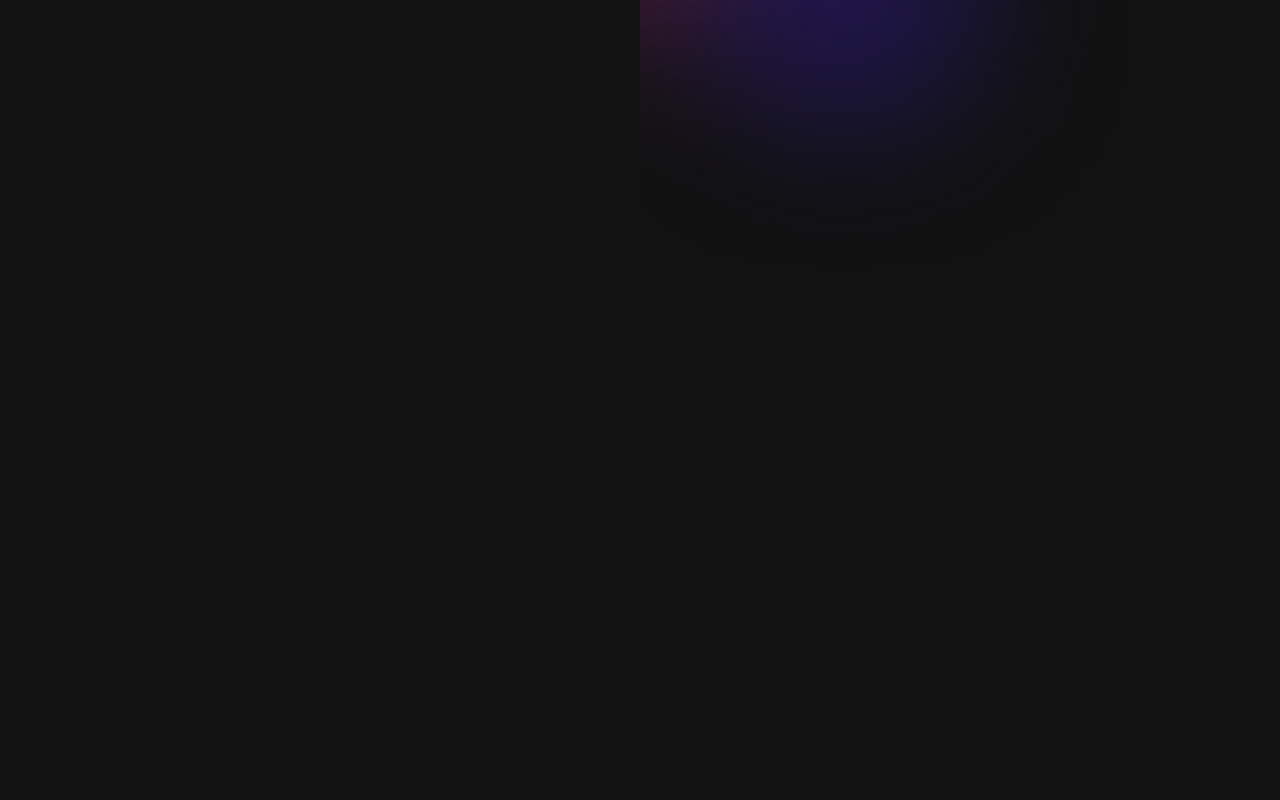
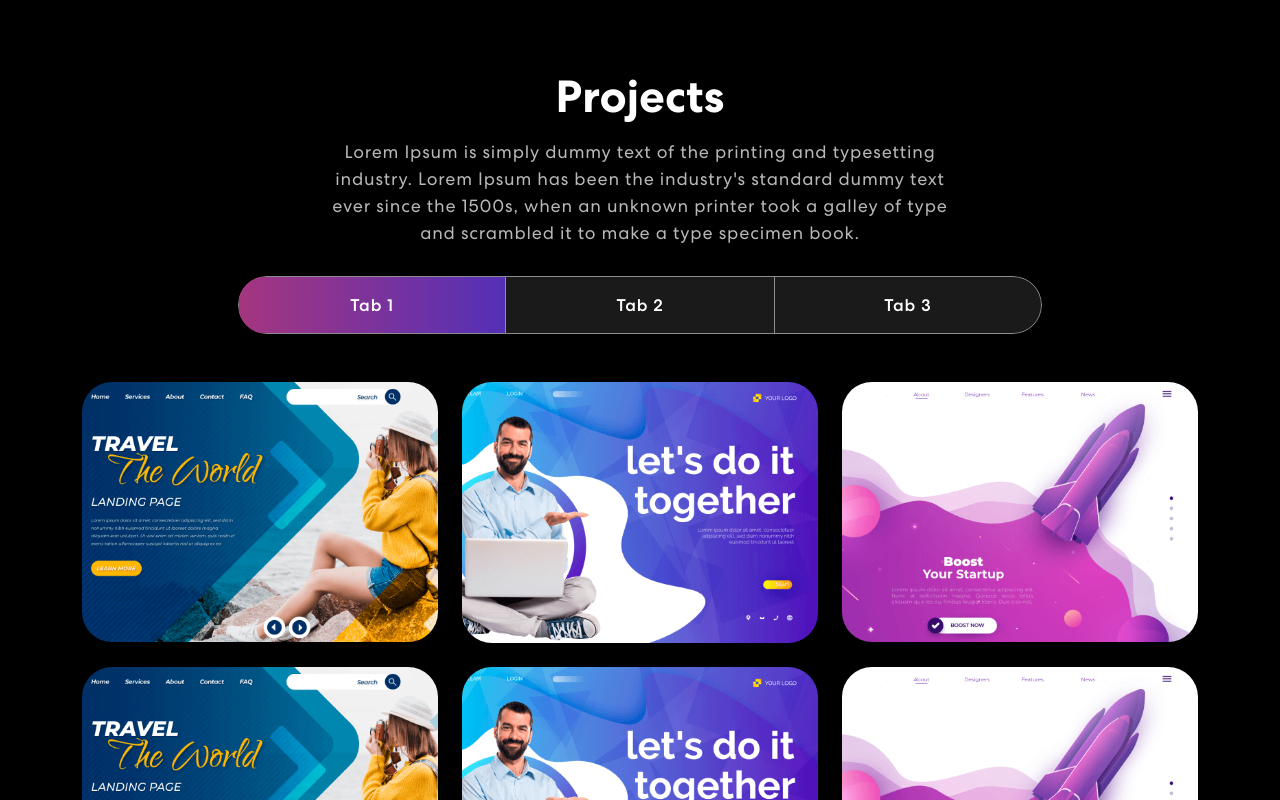
Before and after one commit to kiokoshedy/personal-portfolio, a React (Create React App) app: page / in a window 1280 px wide. Shown: the part 1340-2140 px from the top of the page. Before the commit the page ends 1630 px from the top, so only its background shows below. Built offline with nearby package versions, Linux system fonts and the light colour scheme.

Commit message:
added Projects page

```diff
--- a/src/App.css
+++ b/src/App.css
@@ -376,3 +376,202 @@ nav.navbar .navbar-toggler[aria-expanded="true"] .navbar-toggler-icon {
   width: 40%;
   z-index: -4;
 }
+
+
+/************ Projects Css ************/
+.project {
+  padding: 80px 0;
+  position: relative;
+  background-color: black;
+}
+.project h2 {
+	font-size: 45px;
+	font-weight: 700;
+  text-align: center;
+}
+.project p {
+  color: #B8B8B8;
+  font-size: 18px;
+  letter-spacing: 0.8px;
+  line-height: 1.5em;
+  margin: 14px auto 30px auto;
+  text-align: center;
+  width: 56%;
+}
+.project .nav.nav-pills {
+  width: 72%;
+  margin: 0 auto;
+  border-radius: 50px;
+  background-color: rgb(255 255 255 / 10%);
+  overflow: hidden;
+}
+.project .nav.nav-pills .nav-item {
+  width: 33.33333%;
+}
+.project .nav.nav-pills .nav-link {
+  background-color: transparent;
+  border-radius: 0;
+  padding: 17px 0;
+  color: #fff;
+  width: 100%;
+  font-size: 17px;
+  letter-spacing: 0.8px;
+  font-weight: 500;
+  position: relative;
+  transition: 0.3s ease-in-out;
+  text-align: center;
+  z-index: 0;
+}
+.project .nav.nav-pills .nav-link::before {
+    content: "";
+    position: absolute;
+    width: 0;
+    height: 100%;
+    background: linear-gradient(90.21deg, #AA367C -5.91%, #4A2FBD 111.58%);
+    top: 0;
+    left: 0;
+    z-index: -1;
+    transition: 0.3s ease-in-out;
+}
+.project .nav.nav-pills .nav-link.active::before {
+    width: 100% !important;
+}
+.project .nav.nav-pills .nav-link.active {
+    border: 1px solid rgba(255, 255, 255, 1);
+}
+.nav-link#projects-tabs-tab-first {
+  border: 1px solid rgba(255, 255, 255, 0.5);
+  border-radius: 55px 0px 0px 55px;
+}
+.nav-link#projects-tabs-tab-second {
+  border-top: 1px solid rgba(255, 255, 255, 0.5);
+  border-bottom: 1px solid rgba(255, 255, 255, 0.5);
+}
+.nav-link#projects-tabs-tab-third {
+  border: 1px solid rgba(255, 255, 255, 0.5);
+  border-radius: 0 55px 55px 0;
+}
+.proj-imgbx {
+  position: relative;
+  border-radius: 30px;
+  overflow: hidden;
+  margin-bottom: 24px;
+}
+.proj-imgbx::before {
+  content: "";
+  background: linear-gradient(90.21deg, #AA367C -5.91%, #4A2FBD 111.58%);
+  opacity: 0.85;
+  position: absolute;
+  width: 100%;
+  height: 0;
+  transition: 0.4s ease-in-out;
+}
+.proj-imgbx:hover::before {
+  height: 100%;
+}
+.proj-txtx {
+  position: absolute;
+  text-align: center;
+  top: 65%;
+  left: 50%;
+  transform: translate(-50%, -50%);
+  transition: 0.5s ease-in-out;
+  opacity: 0;
+  width: 100%;
+}
+.proj-imgbx:hover .proj-txtx {
+  top: 50%;
+  opacity: 1;
+}
+.proj-txtx h4 {
+  font-size: 30px;
+  font-weight: 700;
+  letter-spacing: 0.8px;
+  line-height: 1.1em;
+}
+.proj-txtx span {
+  font-style: italic;
+  font-weight: 400;
+  font-size: 15px;
+  letter-spacing: 0.8px;
+}
+.background-image-right {
+  top: 20%;
+  position: absolute;
+  bottom: 0;
+  width: 35%;
+  right: 0;
+  z-index: -4;
+}
+
+/************ Projects Css ************/
+.contact {
+  background: linear-gradient(90.21deg, #AA367C -5.91%, #4A2FBD 111.58%);
+  padding: 60px 0 200px 0;
+}
+.contact img {
+  width: 92%;
+}
+.contact h2 {
+	font-size: 45px;
+	font-weight: 700;
+  margin-bottom: 30px;
+}
+.contact form input, .contact form textarea {
+  width: 100%;
+  background: rgba(255, 255, 255, 0.1);
+  border: 1px solid rgba(255, 255, 255, 0.5);
+  border-radius: 20px;
+  color: #fff;
+  margin: 0 0 8px 0;
+  padding: 18px 26px;
+  font-weight: 500;
+  font-size: 18px;
+  letter-spacing: 0.8px;
+  transition: 0.3s ease-in-out;
+}
+.contact form input:focus, .contact form textarea:focus {
+  background: rgba(255, 255, 255, 1);
+  color: #121212;
+}
+.contact form input::placeholder, .contact form textarea::placeholder {
+  font-size: 16px;
+  font-weight: 400;
+  color: #fff;
+}
+.contact form input:focus::placeholder, .contact form textarea:focus::placeholder {
+  color: #121212;
+  opacity: 0.8;
+}
+.contact form button {
+  font-weight: 700;
+  color: #000;
+  background-color: #fff;
+  padding: 14px 48px;
+  font-size: 18px;
+  margin-top: 25px;
+  border-radius: 0;
+  position: relative;
+  transition: 0.3s ease-in-out;
+}
+.contact form button span {
+  z-index: 1;
+  position: relative;
+}
+.contact form button:hover {
+  color: #fff;
+}
+.contact form button::before {
+  content: "";
+  background: #121212;
+  width: 0;
+  height: 100%;
+  position: absolute;
+  top: 0;
+  left: 0;
+  z-index: 0;
+  transition: 0.3s ease-in-out;
+}
+.contact form button:hover::before {
+  width: 100%;
+}
--- a/src/App.js
+++ b/src/App.js
@@ -4,6 +4,7 @@ import { NavBar } from './components/NavBar';
 import { Banner } from './components/Banner';
 import 'bootstrap/dist/css/bootstrap.min.css'
 import { Skills } from './components/Skills';
+import { Projects } from './components/Projects';
 
 function App() {
   return (
@@ -11,6 +12,7 @@ function App() {
       <NavBar/>
       <Banner/>
       <Skills/>
+      <Projects/>
     </div>
   );
 }
--- /dev/null
+++ b/src/components/ProjectCard.js
@@ -0,0 +1,15 @@
+import { Col } from "react-bootstrap";
+
+export const ProjectCard = ({ title, description, imgUrl }) => {
+  return (
+    <Col sm={6} md={4}>
+      <div className="proj-imgbx">
+        <img src={imgUrl} />
+        <div className="proj-txtx">
+          <h4>{title}</h4>
+          <span>{description}</span>
+        </div>
+      </div>
+    </Col>
+  )
+}
--- /dev/null
+++ b/src/components/Projects.js
@@ -0,0 +1,91 @@
+import { Container, Row, Col, Tab, Nav } from "react-bootstrap";
+import { ProjectCard } from "./ProjectCard";
+import projImg1 from "../utils/images/project-img1.png";
+import projImg2 from "../utils/images/project-img2.png";
+import projImg3 from "../utils/images/project-img3.png";
+import colorSharp2 from "../utils/images/color-sharp2.png";
+
+export const Projects = () => {
+
+  const projects = [
+    {
+      title: "Business Startup",
+      description: "Design & Development",
+      imgUrl: projImg1,
+    },
+    {
+      title: "Business Startup",
+      description: "Design & Development",
+      imgUrl: projImg2,
+    },
+    {
+      title: "Business Startup",
+      description: "Design & Development",
+      imgUrl: projImg3,
+    },
+    {
+      title: "Business Startup",
+      description: "Design & Development",
+      imgUrl: projImg1,
+    },
+    {
+      title: "Business Startup",
+      description: "Design & Development",
+      imgUrl: projImg2,
+    },
+    {
+      title: "Business Startup",
+      description: "Design & Development",
+      imgUrl: projImg3,
+    },
+  ];
+
+  return (
+    <section className="project" id="projects">
+      <Container>
+        <Row>
+          <Col size={12}>
+                <h2>Projects</h2>
+                <p>Lorem Ipsum is simply dummy text of the printing and typesetting industry. Lorem Ipsum has been the industry's standard dummy text ever since the 1500s, when an unknown printer took a galley of type and scrambled it to make a type specimen book.</p>
+                <Tab.Container id="projects-tabs" defaultActiveKey="first">
+                  <Nav variant="pills" className="nav-pills mb-5 justify-content-center align-items-center" id="pills-tab">
+                    <Nav.Item>
+                      <Nav.Link eventKey="first">Tab 1</Nav.Link>
+                    </Nav.Item>
+                    <Nav.Item>
+                      <Nav.Link eventKey="second">Tab 2</Nav.Link>
+                    </Nav.Item>
+                    <Nav.Item>
+                      <Nav.Link eventKey="third">Tab 3</Nav.Link>
+                    </Nav.Item>
+                  </Nav>
+                  <Tab.Content >
+                    <Tab.Pane eventKey="first">
+                      <Row>
+                        {
+                          projects.map((project, index) => {
+                            return (
+                              <ProjectCard
+                                key={index}
+                                {...project}
+                                />
+                            )
+                          })
+                        }
+                      </Row>
+                    </Tab.Pane>
+                    <Tab.Pane eventKey="second">
+                      <p>Lorem ipsum dolor sit amet consectetur adipisicing elit. Cumque quam, quod neque provident velit, rem explicabo excepturi id illo molestiae blanditiis, eligendi dicta officiis asperiores delectus quasi inventore debitis quo.</p>
+                    </Tab.Pane>
+                    <Tab.Pane eventKey="third">
+                      <p>Lorem ipsum dolor sit amet consectetur adipisicing elit. Cumque quam, quod neque provident velit, rem explicabo excepturi id illo molestiae blanditiis, eligendi dicta officiis asperiores delectus quasi inventore debitis quo.</p>
+                    </Tab.Pane>
+                  </Tab.Content>
+                </Tab.Container>
+          </Col>
+        </Row>
+      </Container>
+      <img className="background-image-right" src={colorSharp2}></img>
+    </section>
+  )
+}
```
